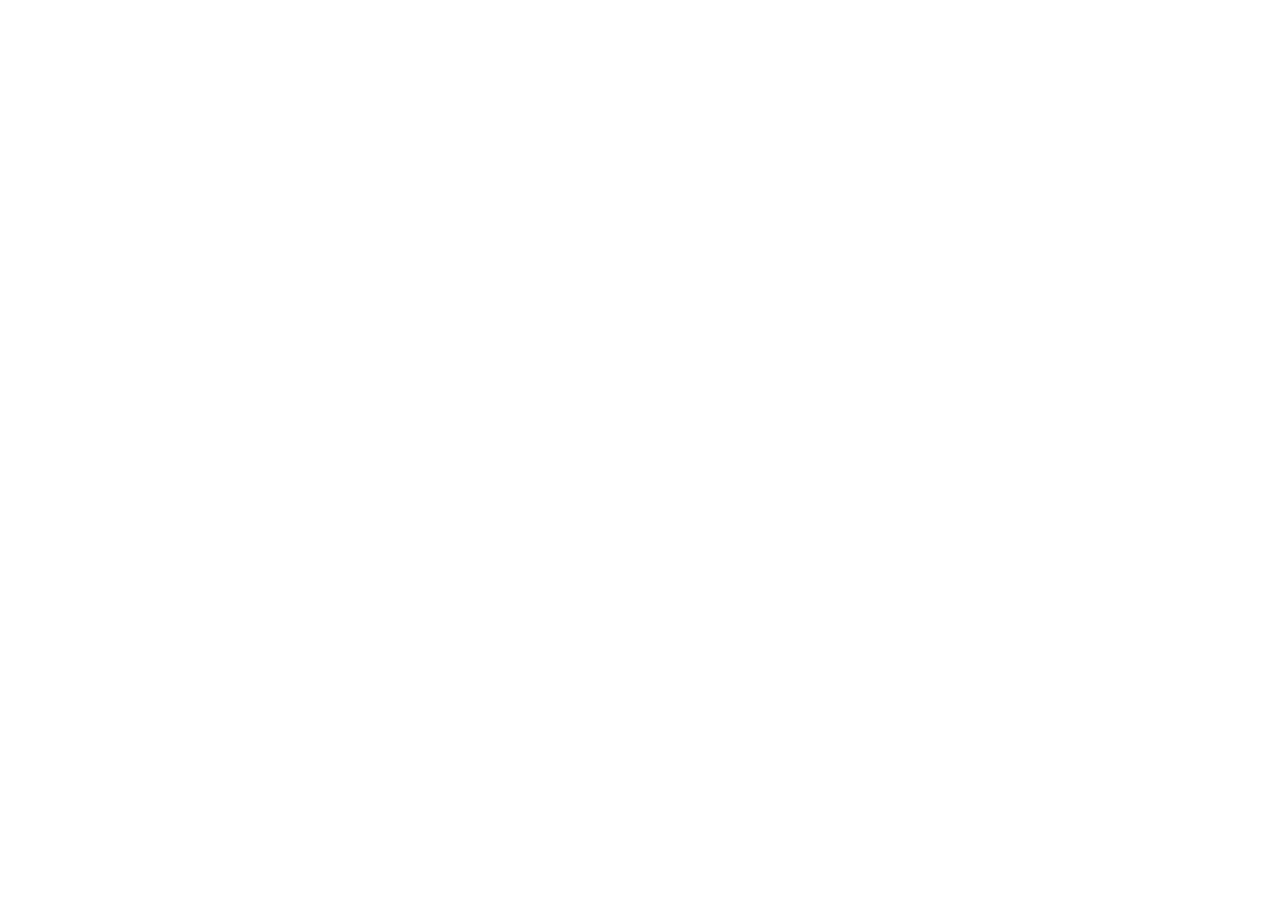
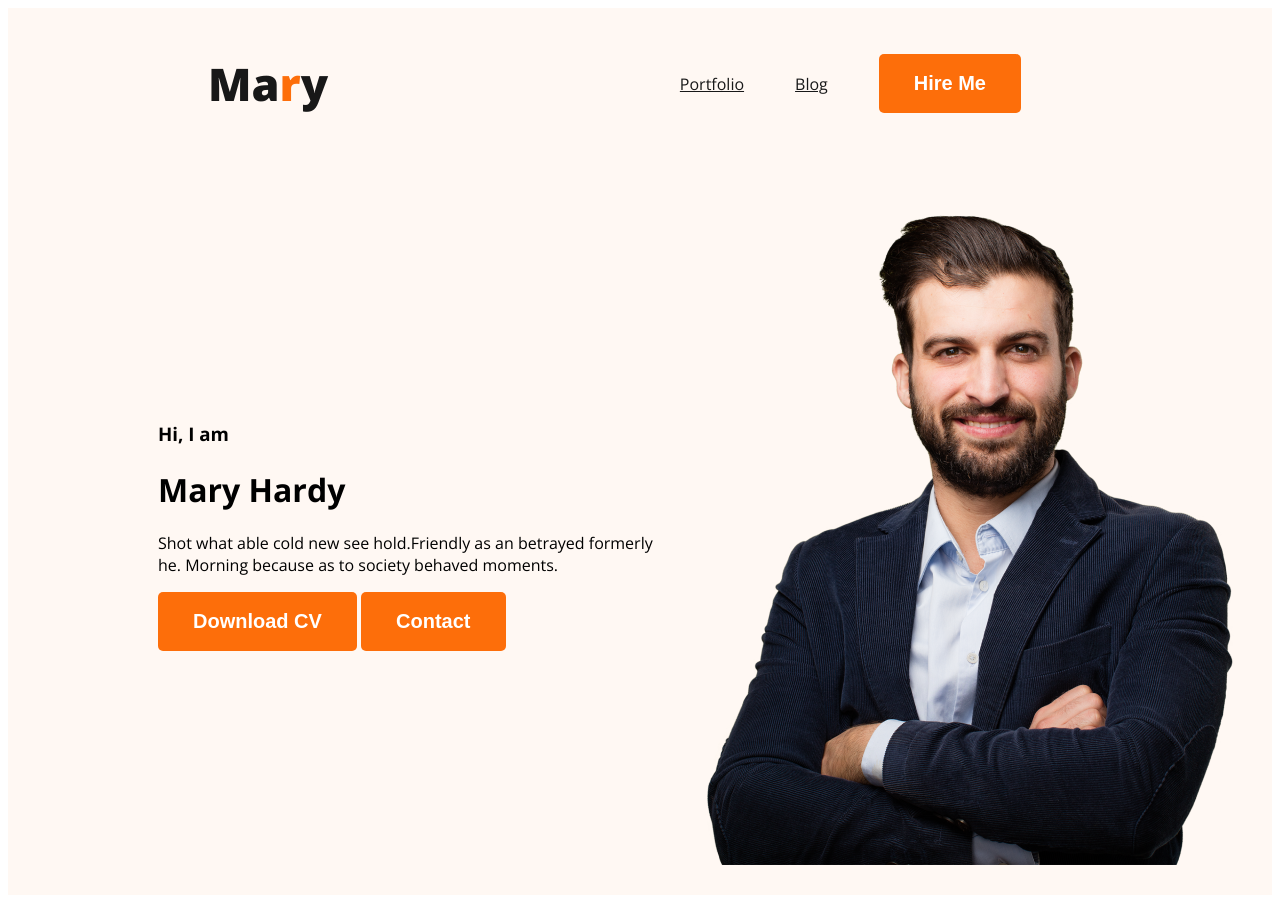
Before and after one commit to Mushfiq-Alam71/portfolio-website, a plain HTML site: page index.html in a window 1280 px wide. Before the commit the page ends 800 px from the top, so only its background shows below. Drawn offline with nearby package versions, Linux system fonts and the light colour scheme; a web font is replaced by a local one.

Commit message:
worked on navbar and banner

```diff
--- a/index.html
+++ b/index.html
@@ -4,9 +4,38 @@
     <meta charset="UTF-8" />
     <meta name="viewport" content="width=device-width, initial-scale=1.0" />
     <title>Document</title>
+    <link rel="preconnect" href="https://fonts.googleapis.com" />
+    <link rel="preconnect" href="https://fonts.gstatic.com" crossorigin />
+    <link
+      href="https://fonts.googleapis.com/css2?family=Open+Sans:wght@400;500;700;800&family=Skranji&display=swap"
+      rel="stylesheet"
+    />
+    <link rel="stylesheet" href="style.css" />
   </head>
   <body>
-    <header></header>
+    <header class="header">
+      <nav>
+        <h3 class="nav-title">Ma<span class="text-primary">r</span>y</h3>
+        <ul>
+          <li><a href="">Portfolio</a></li>
+          <li><a href="">Blog</a></li>
+          <li><button class="btn-primary">Hire Me</button></li>
+        </ul>
+      </nav>
+      <div class="banner">
+        <div class="banner-content">
+          <h3 class="banner-greeting">Hi, I am</h3>
+          <h1 class="banner-title">Mary Hardy</h1>
+          <p>
+            Shot what able cold new see hold.Friendly as an betrayed formerly
+            he. Morning because as to society behaved moments.
+          </p>
+          <button class="btn-primary">Download CV</button>
+          <button class="btn-primary">Contact</button>
+        </div>
+        <img class="profile-pic" src="images/hardy.png" alt="" />
+      </div>
+    </header>
     <main></main>
     <footer></footer>
   </body>
--- /dev/null
+++ b/style.css
@@ -0,0 +1,54 @@
+body {
+  font-family: "Open Sans", sans-serif;
+}
+.text-primary {
+  color: #fd6e0a;
+}
+.btn-primary {
+  border-radius: 5px;
+  background: #fd6e0a;
+  border: 0;
+  color: white;
+  font-size: 20px;
+  font-weight: 700;
+  padding: 18px 35px;
+}
+nav {
+  display: flex;
+  align-items: center;
+  justify-content: space-between;
+  margin: 0px 200px;
+}
+.nav-title {
+  color: #181818;
+  font-size: 45px;
+  font-weight: 800;
+}
+nav > ul {
+  display: flex;
+  align-items: center;
+}
+nav li {
+  list-style: none;
+  margin-right: 51px;
+}
+
+nav a {
+  list-style: none;
+  color: #181818;
+}
+
+.header {
+  background: #fff8f3;
+}
+
+.banner {
+  padding: 30px 30px 30px 150px;
+  display: flex;
+  align-items: center;
+}
+.banner .profile-pic {
+  width: 584px;
+  height: 676px;
+  flex-shrink: 0;
+}
```
